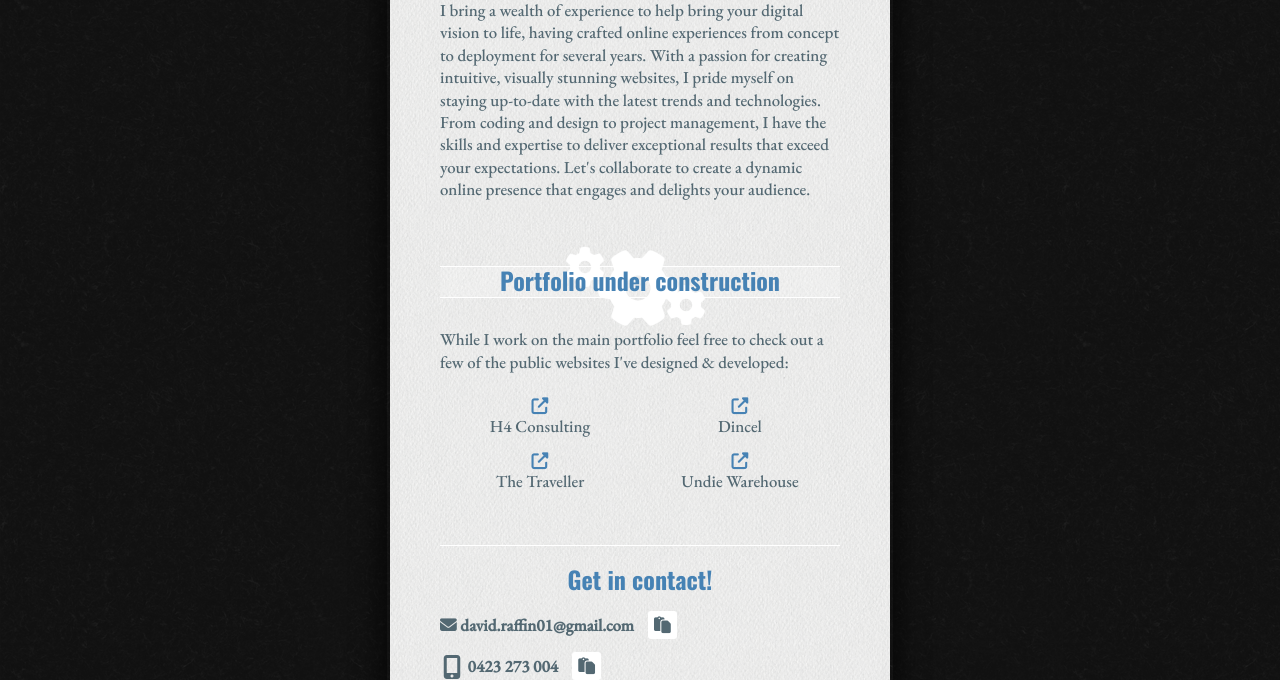
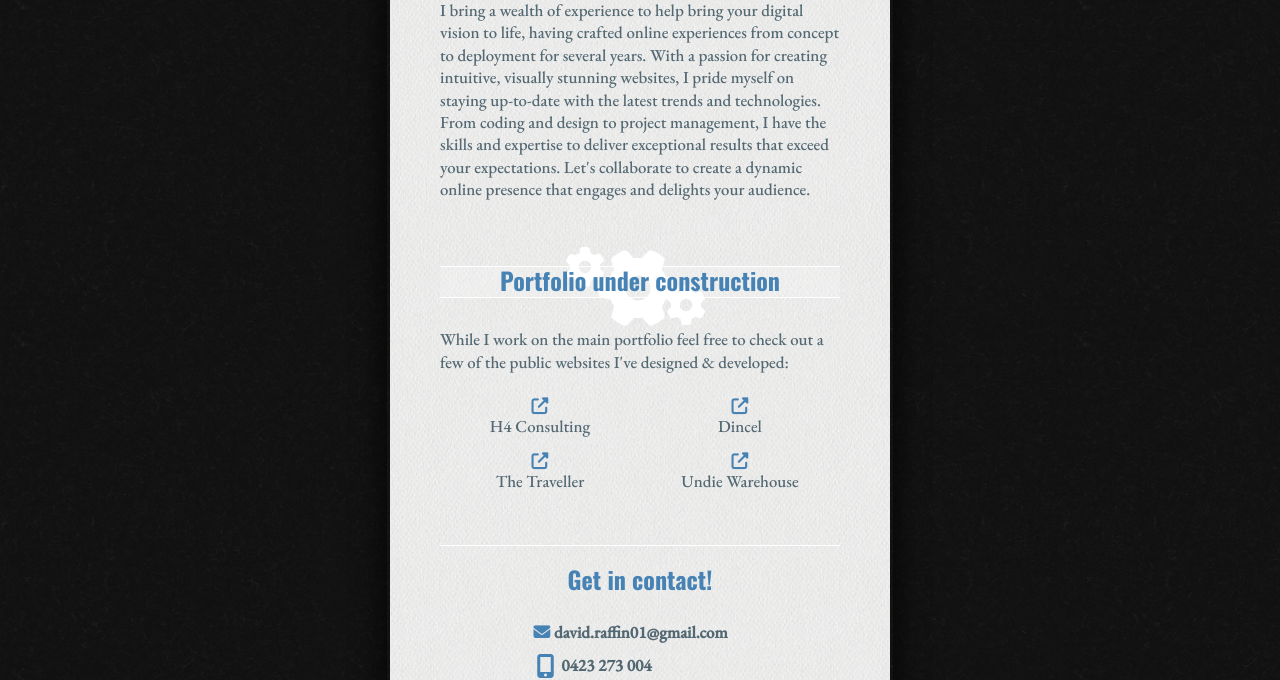
Before and after one commit to bliv27/under_construction, a website built with Parcel: page index.html in a window 1280 px wide. Shown: the part 329-1009 px from the top of the page. Built offline with nearby package versions, Linux system fonts and the light colour scheme.

Commit message:
monday update

```diff
--- a/css/theme.scss
+++ b/css/theme.scss
@@ -64,6 +64,7 @@ body{
 
     h3{
         font-family: 'EB Garamond', serif;
+        margin:5px 0;
     }
 
 
@@ -187,6 +188,8 @@ section{
         border-radius: 0 0 2px 2px;
         margin-bottom:30px;
         position: relative;
+        text-align: center;
+
         #copied{
             position: absolute;
             top:50px;
@@ -217,10 +220,32 @@ section{
             margin-top:0;
         }
 
+
+
+        .contactWrapper{
+            display:inline-block;
+            text-align: left;
+            padding-left: 20px;
+
+            i{
+                color:steelblue;
+            }
             .fa-mobile{
                 font-size: 1.5rem;
                 margin: 0 3px;
                 vertical-align: top;
+            }
+            h3{
+                display: flex;
+                &:hover{
+                    .btn{
+                        opacity: 1;
+                        transform:scale(1);
+                    }
+                }
+                a{
+                    padding: 2px 5px;
+                }
             }
 
             .btn{
@@ -228,6 +253,10 @@ section{
                 border-radius: 3px;
                 padding:3px 6px;
                 margin-left:10px;
+                opacity: 0;
+                transform:scale(0);
+                transition:all 0.3s ease 0s;
+            }
         }
     }
 }
--- a/index.html
+++ b/index.html
@@ -48,7 +48,6 @@
         <h1>David Raffin<br/>
           <span id="type_text"></span>
         </h1>
-        <p></p>
         <p>I bring a wealth of experience to help bring your digital vision to life, having crafted online experiences from concept to deployment for several years. With a passion for creating intuitive, visually stunning websites, I pride myself on staying up-to-date with the latest trends and technologies. From coding and design to project management, I have the skills and expertise to deliver exceptional results that exceed your expectations. Let's collaborate to create a dynamic online presence that engages and delights your audience.</p>
       </div>
     </article>
@@ -72,6 +71,7 @@
     <article id="contact">
       <h2>Get in contact!</h2>
       <div id="copied"><h2>Copied!</h2></div>
+      <div class="contactWrapper">
         <h3>
             <a id="emailNew" href="mailto:david.raffin01@gmail.com"><i class="fa fa-envelope" aria-hidden="true"></i> david.raffin01@gmail.com</a>
             <a class="btn" onClick="ClipboardCopy('email')"><i id="emailCopy" class="fa fa-clipboard" aria-hidden="true"></i></a>
@@ -83,6 +83,7 @@
         <h3>
           <a target="_blank" rel="nofollow" href="https://au.www.linkedin.com/in/david-raffin/"><i class="fa fa-linkedin-square" aria-hidden="true"></i> linkedin.com/au/david-raffin</a>
         </h3>
+      </div>
     </article>
   </section>
 
@@ -101,3 +102,18 @@
 </body>
 
 </html>
+
+<!--
+  todo:
+  --
+  customise tooltip display to have subheadings
+  background animation on hover of external links
+  custom DR icon to be added to background and ico
+  setup google analytics and some custom events
+  hello@davidraffin.com.au email address
+  upload to domain and redirect 404 to homepage
+  --
+  play around with parallax effect and scroll wrap
+  play around with 1sec onload event
+  add some animation to the background? additional highlight colour?
+-->
```
Also changed, not shown: css/theme.css, 1 other file. Lines whose indentation alone changed are shown as unchanged.
